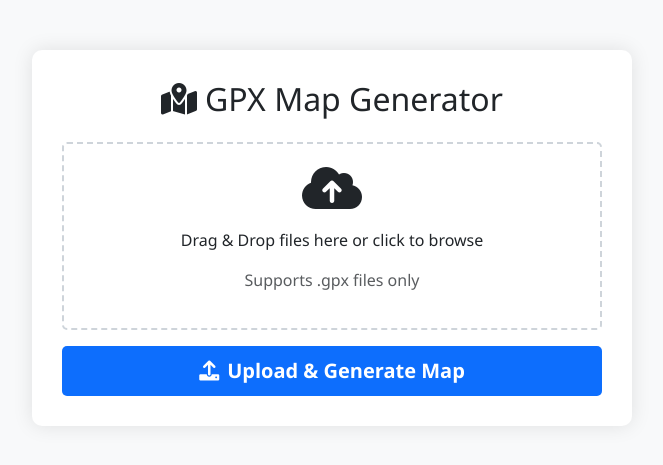
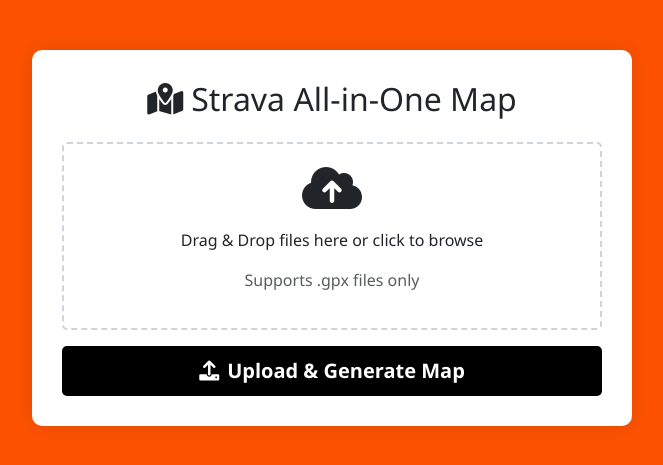
Before and after one commit to COrtsJosep/strava-maps, a Flask app: page / in a window 1280 px wide. Shown: the top 465 px of the page, without its empty margins (308-971 px from the left). Run offline with Flask 3, Linux system fonts and the light colour scheme; some libraries are stand-ins or nearby versions.

Commit message:
style to fit strava's

```diff
--- a/src/templates/index.html
+++ b/src/templates/index.html
@@ -3,12 +3,12 @@
 <head>
     <meta charset="UTF-8">
     <meta name="viewport" content="width=device-width, initial-scale=1.0">
-    <title>GPX Map Generator</title>
+    <title>Strava All-in-One Map</title>
     <link href="https://cdn.jsdelivr.net/npm/bootstrap@5.3.0/dist/css/bootstrap.min.css" rel="stylesheet">
     <link rel="stylesheet" href="https://cdnjs.cloudflare.com/ajax/libs/font-awesome/6.0.0/css/all.min.css">
     <style>
         body {
-            background-color: #f8f9fa;
+            background-color: #fc5200;
             font-family: 'Segoe UI', Tahoma, Geneva, Verdana, sans-serif;
         }
         .upload-container {
@@ -37,7 +37,7 @@
             cursor: not-allowed;
         }
         .btn-upload {
-            background-color: #0d6efd;
+            background-color: #000000;
             border: none;
             padding: 10px 20px;
             border-radius: 5px;
@@ -46,7 +46,7 @@
             cursor: pointer;
         }
         .btn-upload:hover {
-            background-color: #0b5ed7;
+            background-color: #fc5200;
         }
         .btn-upload:disabled {
             background-color: #6c757d;
@@ -56,7 +56,7 @@
 </head>
 <body>
     <div class="upload-container">
-        <h2 class="text-center mb-4"><i class="fas fa-map-marked-alt me-2"></i>GPX Map Generator</h2>
+        <h2 class="text-center mb-4"><i class="fas fa-map-marked-alt me-2"></i>Strava All-in-One Map</h2>
         <form id="uploadForm" action="/upload" method="POST" enctype="multipart/form-data">
             <div class="mb-3">
                 <div class="file-input" onclick="document.getElementById('fileInput').click()">
```
